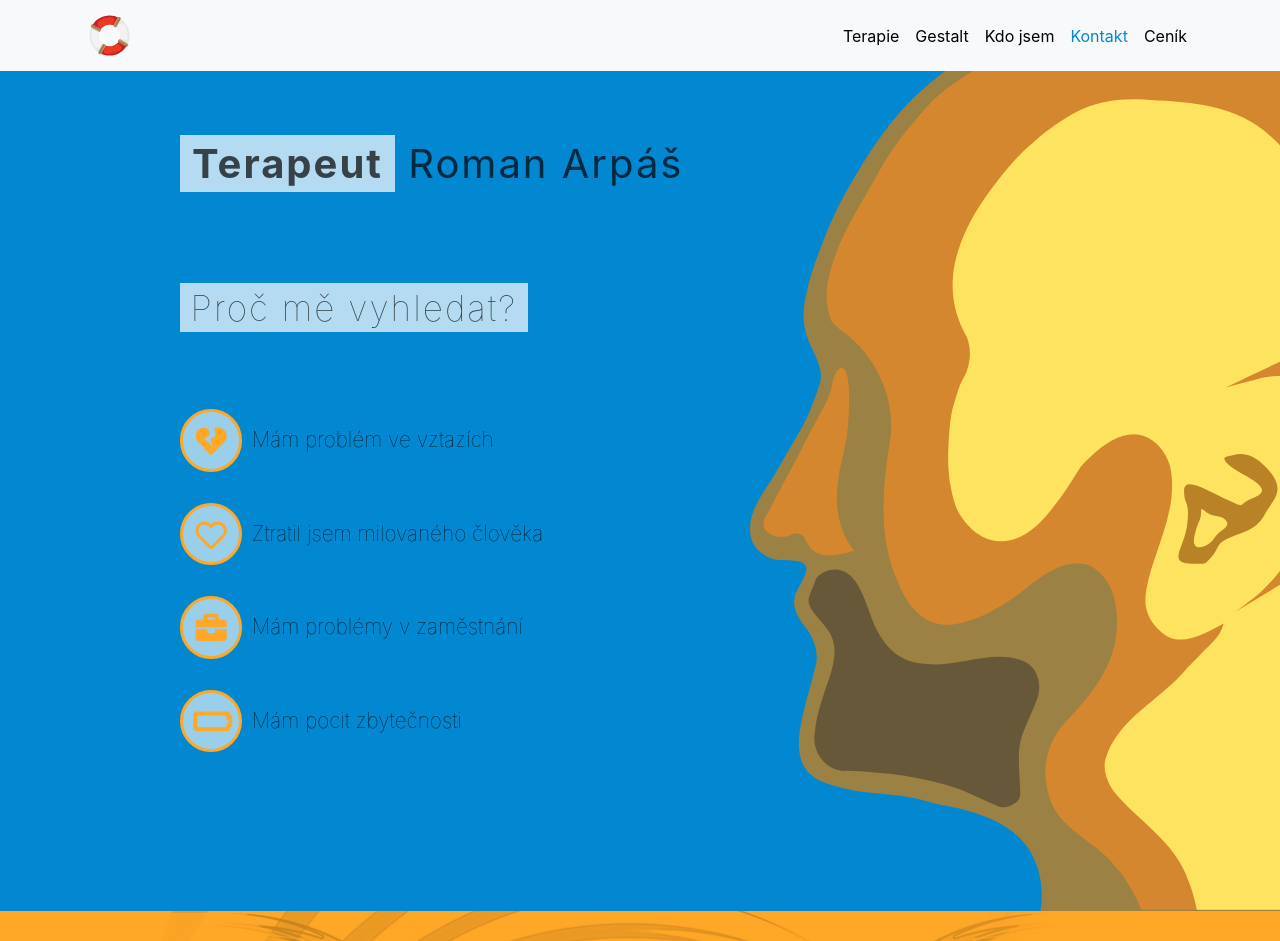
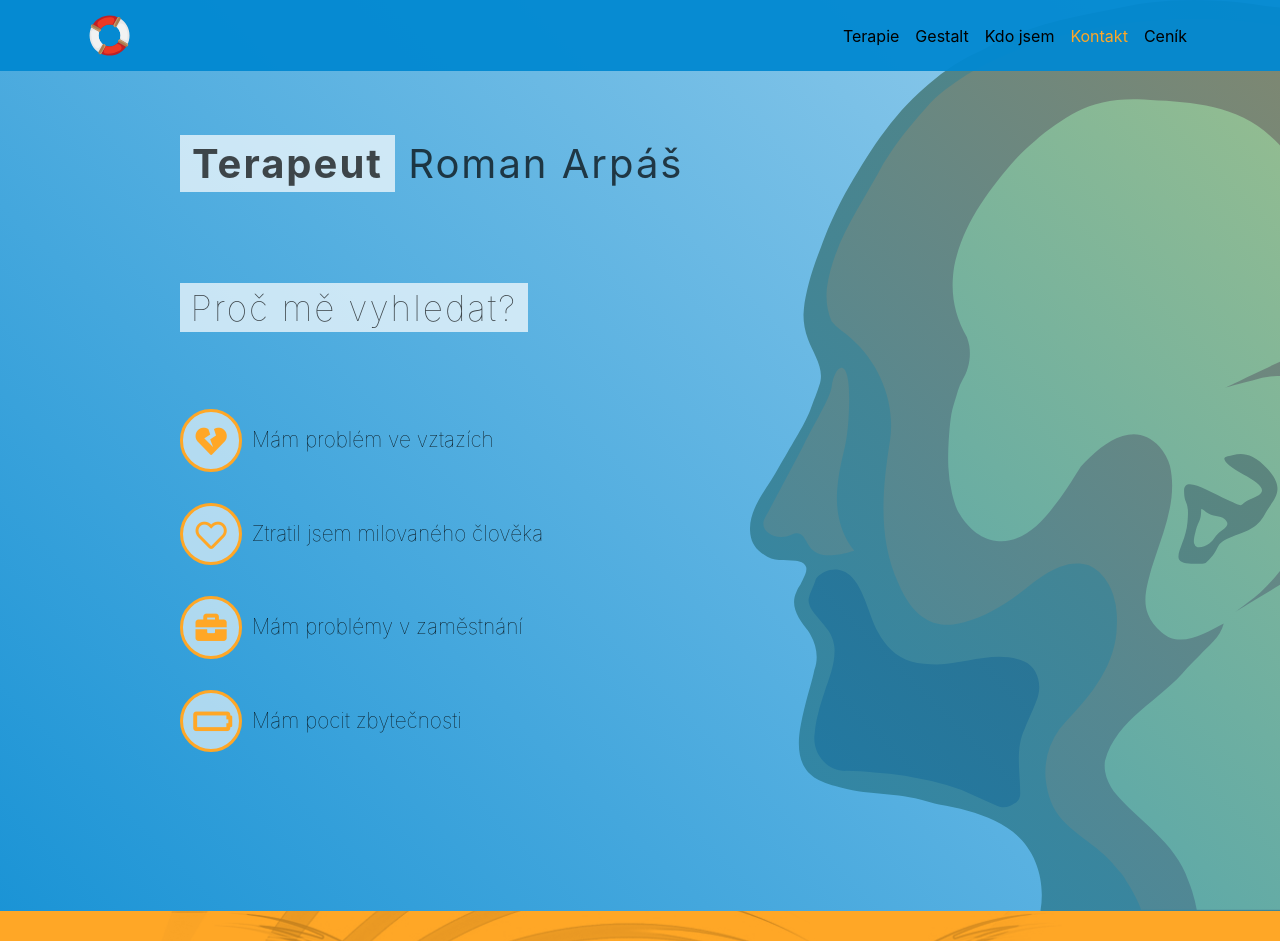
Before and after one commit to patrikcepr/romanisko, a website: page dist/index.html in a window 1280 px wide. Shown: the top 941 px of the page. Drawn offline with Linux system fonts and the light colour scheme.

Commit message:
dalsi upravy barev gradienty

```diff
--- a/src/js/index.js
+++ b/src/js/index.js
@@ -23,7 +23,7 @@ $(function () {
         if (st > lastScrollTop) { // scroll down
 
             // use this is jQuery full is used
-            $navbar.fadeOut()
+            $navbar.fadeOut();
 
             // use this to use CSS3 animation
             // $navbar.addClass("fade-out");
@@ -34,7 +34,7 @@ $(function () {
         } else { // scroll up
 
             // use this is jQuery full is used
-            $navbar.fadeIn()
+            $navbar.fadeIn();
 
             // use this to use CSS3 animation
             // $navbar.addClass("fade-in");
--- a/src/sass/style.sass
+++ b/src/sass/style.sass
@@ -51,7 +51,6 @@ em
     @include media-breakpoint-up(md)
         line-height: 1.6em
 
-
 .brand_img
     width: 45px
     height: 45px
@@ -60,7 +59,10 @@ em
 .navbar-light .navbar-nav .nav-link
     color: $text-color
     &:hover, &.active
-        color: $primary-color
+        color: $secondary-color
+
+.bg-light
+    background-color: rgba($primary-color, .95) !important
 
 .header
     font-weight: normal
@@ -94,8 +96,6 @@ em
     font-size: 1.1em
     line-height: 4.5em
     cursor: pointer
-    // color: $text-color
-    // color: $black
     @include media-breakpoint-up(md)
         font-weight: lighter
         font-size: 1.3em
@@ -137,23 +137,27 @@ em
         text-align: left
 
 #title
-    background-color: $primary-color
-    background-image: url(../images/romanisko_portret_cut_SM.svg)
-    background-repeat: no-repeat
-    background-position: calc(100vw - 140px) 0
+    // background-color: $primary-color
+    background: linear-gradient(225deg, rgba($primary-color, .4), rgba($primary-color, 9)), url(../images/romanisko_portret_cut_SM.svg) calc(100vw - 140px) 0 no-repeat
+    // background-image: url(../images/romanisko_portret_cut_SM.svg) calc(100vw - 140px) 0 no-repeat, linear-gradient(135deg, rgba($primary-color, .3), $primary-color)
+    // background-repeat: no-repeat
+    // background-position: calc(100vw - 140px) 0
     padding: 100px 1em
     min-height: 100vh
     @include media-breakpoint-up(sm)
-        background-position-x: calc(100vw - 200px)//, left
+        background: linear-gradient(225deg, rgba($primary-color, .4), rgba($primary-color, .9)), url(../images/romanisko_portret_MD.svg) calc(100vw - 200px) 0 no-repeat
+        // background-position-x: calc(100vw - 200px)
     @include media-breakpoint-up(md)
         padding: 8em 1em
-        background-image: url(../images/romanisko_portret_MD.svg)//linear-gradient(to right, rgba($primary-color, 1), rgba(255, 255, 255, 0))
-        background-position-x: calc(100vw - 300px)//, left
-        background-position-y: 0
+        background: linear-gradient(225deg, rgba($primary-color, .4), rgba($primary-color, .9)), url(../images/romanisko_portret_MD.svg) calc(100vw - 300px) 0 no-repeat
+        // background-position-x: calc(100vw - 300px)
+        // background-position-y: 0
     @include media-breakpoint-up(lg)
-        background-position-x: calc(100vw - 400px)//, left
+        background: linear-gradient(225deg, rgba($primary-color, .4), rgba($primary-color, .9)), url(../images/romanisko_portret_MD.svg) calc(100vw - 400px) 0 no-repeat
+        // background-position-x: calc(100vw - 400px)
     @include media-breakpoint-up(xl)
-        background-position-x: calc(100vw - 530px)//, left
+        background: linear-gradient(225deg, rgba($primary-color, .4), rgba($primary-color, .9)), url(../images/romanisko_portret_MD.svg) calc(100vw - 530px) 0 no-repeat
+        // background-position-x: calc(100vw - 530px)
 
 #what
     background: $secondary-color
@@ -174,13 +178,16 @@ em
 
 
 #who
-    background: $primary-color-light
+    // background: $primary-color-light
+    background: linear-gradient(135deg, rgba($primary-color, .6), $primary-color)
     padding: 100px 1em
     min-height: 100vh
     @include media-breakpoint-up(sm)
         // min-height: auto
         padding: 8em 1em
         font-size: 1.1em
+    h1
+        margin-bottom: 2em
 
 #price
     background: $secondary-color-light
```
Also changed, not shown: dist/assets/css/style.css, 1 other file.
